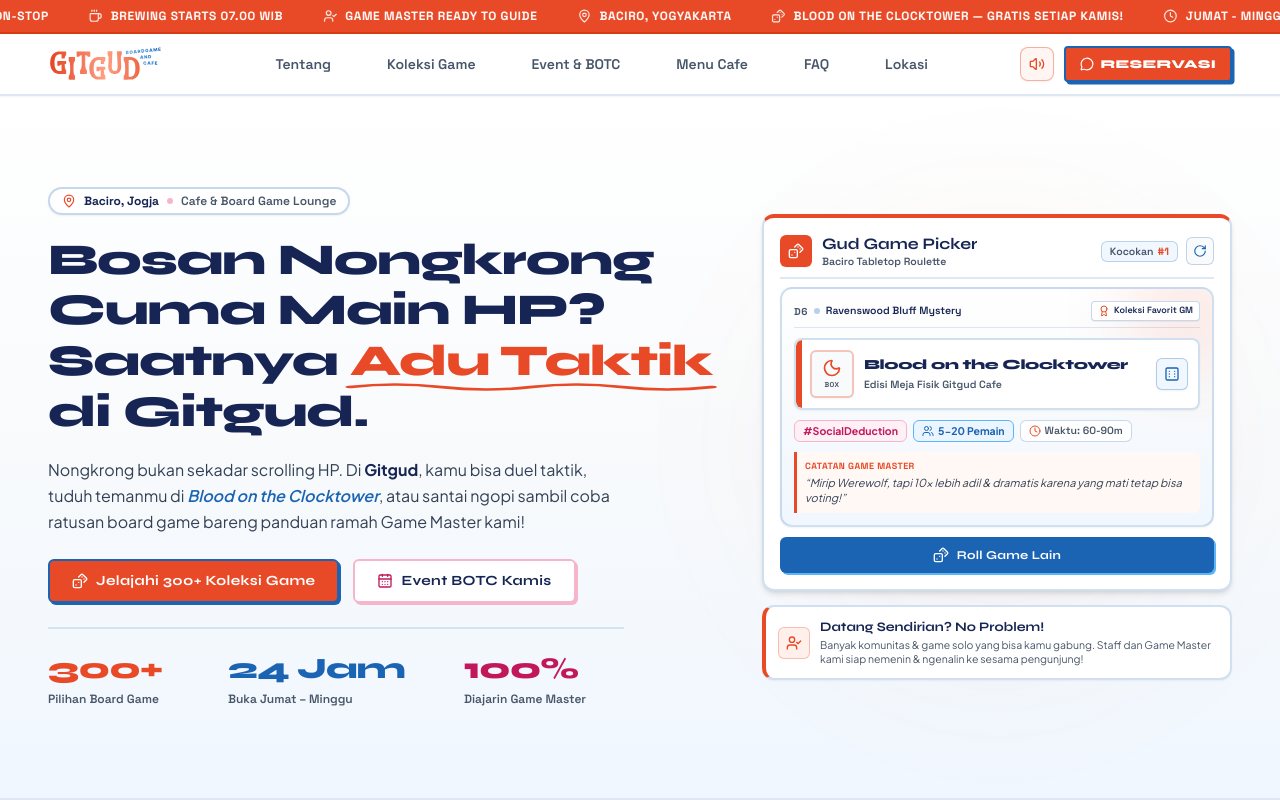
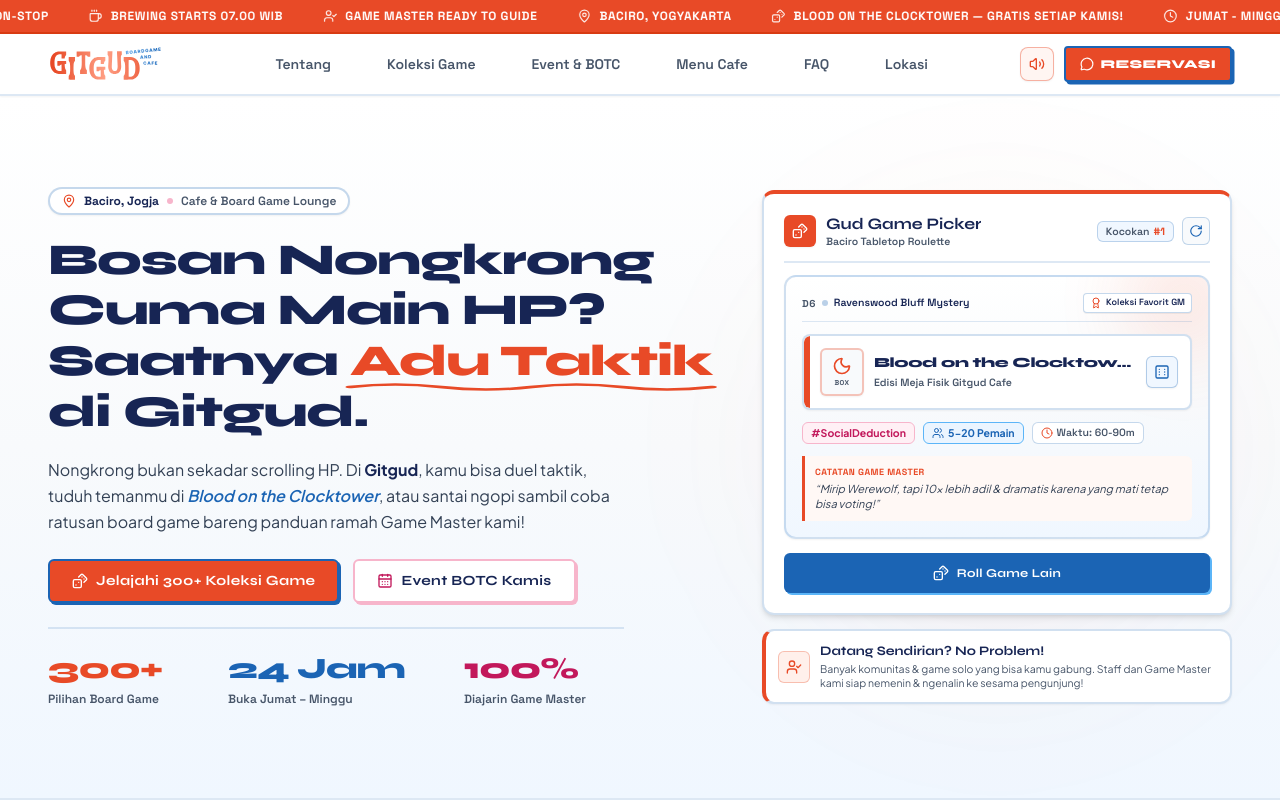
Before and after one commit to Wanntaff/gitgud, a Next.js app: page / in a window 1280 px wide. Shown: the top 800 px of the page. Built offline with nearby package versions, Linux system fonts and the light colour scheme.

Commit message:
fix(dice-picker): relax internal spacing for a more breathable card layout

```diff
--- a/components/DicePicker.tsx
+++ b/components/DicePicker.tsx
@@ -208,9 +208,9 @@ export default function DicePicker() {
   };
 
   return (
-    <div className="bg-white border-2 border-[#1B64B4]/20 border-t-4 border-t-[#E84A27] rounded-xl p-3 sm:p-3.5 lg:p-3.5 xl:p-4 relative overflow-hidden shadow-md">
+    <div className="bg-white border-2 border-[#1B64B4]/20 border-t-4 border-t-[#E84A27] rounded-xl p-4 sm:p-5 lg:p-5 xl:p-5 relative overflow-hidden shadow-md">
       {/* Header Card */}
-      <div className="pb-2 mb-2 border-b-2 border-[#1B64B4]/15 flex items-center justify-between gap-3">
+      <div className="pb-3 mb-3 border-b-2 border-[#1B64B4]/15 flex items-center justify-between gap-3">
         <div className="flex items-center gap-2.5 min-w-0">
           <div className="w-7.5 h-7.5 sm:w-8 sm:h-8 rounded-md bg-[#E84A27] text-white flex items-center justify-center shrink-0 shadow-xs">
             <Dices
@@ -254,17 +254,17 @@ export default function DicePicker() {
       </div>
 
       {/* Body Display: Physical Board Game Box Cover Mockup */}
-      <div className="space-y-2 sm:space-y-2.5">
+      <div className="space-y-3 sm:space-y-3.5">
         {/* Physical Box Frame */}
-        <div className="relative rounded-xl bg-gradient-to-b from-[#FFFFFF] via-[#F8FAFC] to-[#F0F7FF] border-2 border-[#1B64B4]/20 p-2.5 sm:p-3 shadow-xs overflow-hidden transition-all">
+        <div className="relative rounded-xl bg-gradient-to-b from-[#FFFFFF] via-[#F8FAFC] to-[#F0F7FF] border-2 border-[#1B64B4]/20 p-3 sm:p-4 shadow-xs overflow-hidden transition-all">
           <div
             className="absolute -right-8 -top-8 w-28 h-28 rounded-full pointer-events-none blur-2xl opacity-15"
             style={{ backgroundColor: selectedGame.boxAccent }}
           />
 
-          <div className="relative z-10 flex flex-col gap-2 sm:gap-2.5">
+          <div className="relative z-10 flex flex-col gap-2.5 sm:gap-3">
             {/* Box Header Strip */}
-            <div className="flex items-center justify-between gap-2 border-b border-[#1B64B4]/15 pb-1.5">
+            <div className="flex items-center justify-between gap-2 border-b border-[#1B64B4]/15 pb-2">
               <div className="flex items-center gap-1.5 min-w-0">
                 <span className="font-mono text-[10px] text-[#475569] uppercase tracking-wider shrink-0 font-bold">
                   D{currentDiceNumber}
@@ -281,7 +281,7 @@ export default function DicePicker() {
             </div>
 
             {/* Physical Box Cover Art Slot (Mockup Cover Game Fisik) */}
-            <div className="rounded-lg border-2 border-[#1B64B4]/20 bg-white p-2 sm:p-2.5 flex items-center justify-between gap-2.5 shadow-xs relative overflow-hidden">
+            <div className="rounded-lg border-2 border-[#1B64B4]/20 bg-white p-2.5 sm:p-3 flex items-center justify-between gap-2.5 shadow-xs relative overflow-hidden">
               {/* Box spine color accent bar on left */}
               <div
                 className="absolute left-0 top-0 bottom-0 w-1.5 rounded-l-md"
@@ -323,7 +323,7 @@ export default function DicePicker() {
             </div>
 
             {/* Tag Info Badges */}
-            <div className="flex flex-wrap items-center gap-1.5">
+            <div className="flex flex-wrap items-center gap-2">
               {/* Category Tag: Pastel Pink #F7B5CB */}
               <span className="bg-[#FFF0F5] text-[#C2185B] border border-[#F7B5CB] font-bold text-[10px] sm:text-[10.5px] px-2 py-0.5 rounded-md">
                 {selectedGame.categoryTag}
@@ -343,7 +343,7 @@ export default function DicePicker() {
             </div>
 
             {/* Quote Rekomendasi Game Master */}
-            <div className="border-l-3 border-[#E84A27] bg-[#FFF8F5] p-1.5 sm:p-2 rounded-r-md">
+            <div className="border-l-3 border-[#E84A27] bg-[#FFF8F5] p-2 sm:p-2.5 rounded-r-md">
               <div className="font-mono text-[9px] font-bold text-[#E84A27] uppercase tracking-wider mb-0.5 flex items-center gap-1">
                 <span>Catatan Game Master</span>
               </div>
@@ -359,7 +359,7 @@ export default function DicePicker() {
           type="button"
           onClick={handleRollClick}
           disabled={isRolling}
-          className="w-full bg-[#1B64B4] hover:bg-[#154E8E] active:scale-[0.99] disabled:opacity-75 disabled:cursor-not-allowed text-white font-display font-bold py-2 sm:py-2.5 px-4 rounded-md transition-all text-xs tracking-wide cursor-pointer flex items-center justify-center gap-2 shadow-[2px_2px_0px_0px_#5BB5F8]"
+          className="w-full bg-[#1B64B4] hover:bg-[#154E8E] active:scale-[0.99] disabled:opacity-75 disabled:cursor-not-allowed text-white font-display font-bold py-2.5 sm:py-3 px-4 rounded-md transition-all text-xs tracking-wide cursor-pointer flex items-center justify-center gap-2 shadow-[2px_2px_0px_0px_#5BB5F8]"
         >
           <Dices
             className={`w-4 h-4 shrink-0 ${isRolling ? "animate-spin" : ""}`}
```
